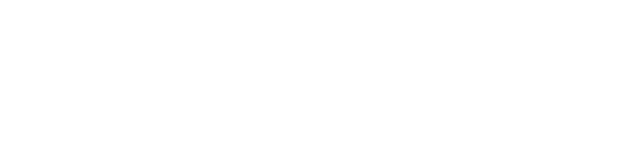
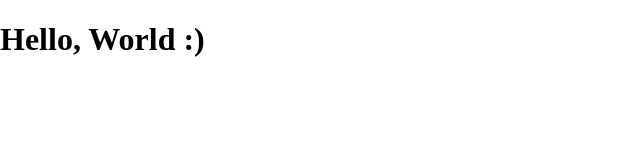
Before and after one commit to h-mohammadi-f/JavaScriptProjects, a plain HTML site: page template/index.html in a window 1280 px wide. Shown: the whole page, without its empty margins (0-640 px from the left). Drawn offline with Linux system fonts and the light colour scheme.

Commit message:
onlineSite

```diff
--- a/template/index.html
+++ b/template/index.html
@@ -10,6 +10,7 @@
     <link rel="stylesheet" href="style.css">
 </head>
 <body>
+    <h1> Hello, World :) </h1>
 <script src="script.js"></script>
 </body>
 </html>
```
